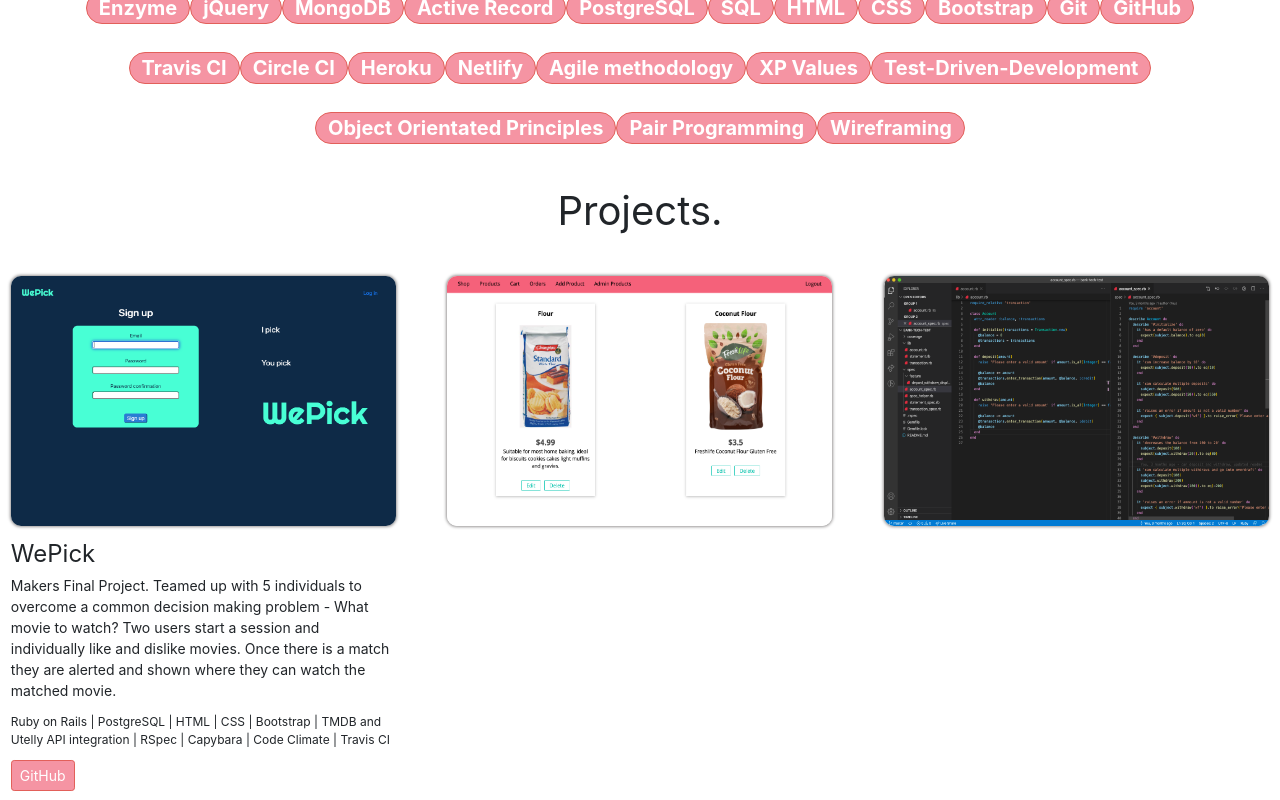
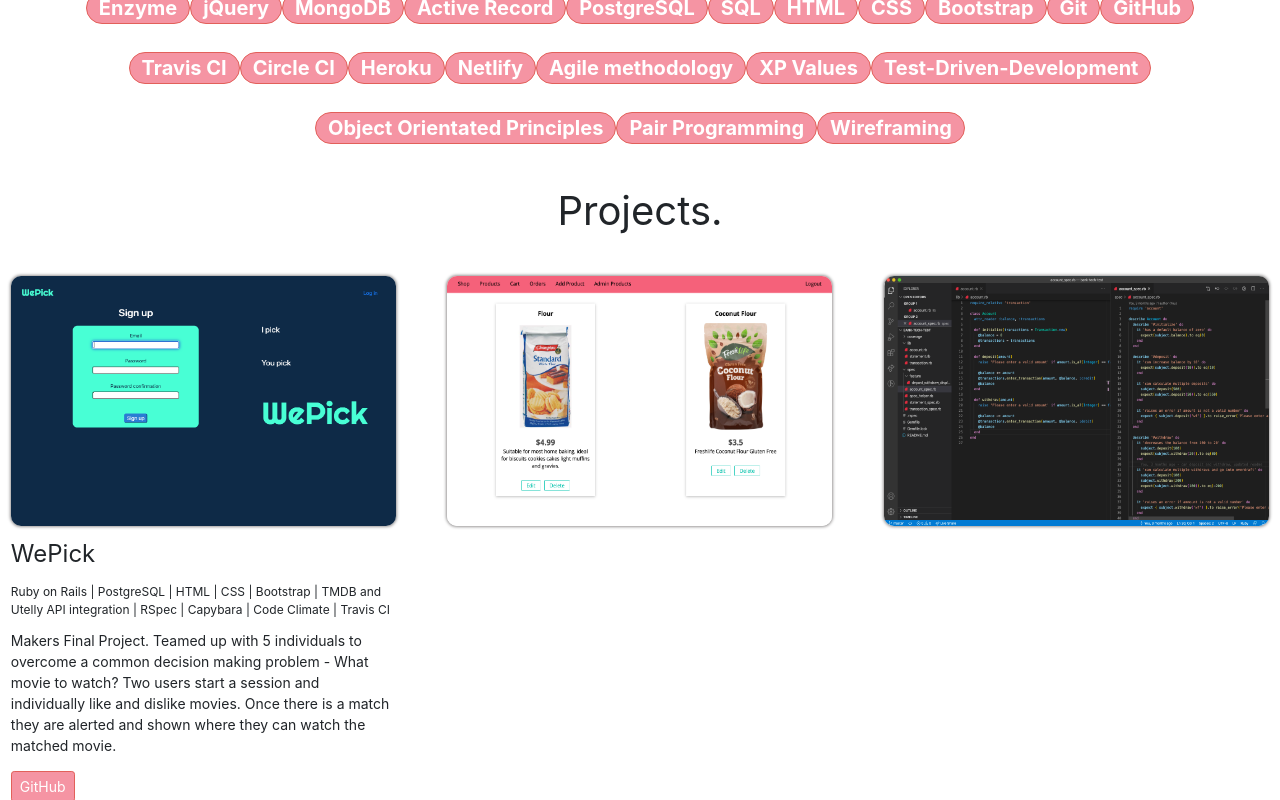
Before and after one commit to hansa-lallu/portfolio, a React (Create React App) app: page / in a window 1280 px wide. Both pictures are taken after a click on the element 203 px from the left and 1041 px from the top of the page. Shown: the part 641-1441 px from the top of the page. Built offline with nearby package versions, Linux system fonts and the light colour scheme.

Commit message:
moved tech stack to underneath title

```diff
--- a/src/components/CardInfo.js
+++ b/src/components/CardInfo.js
@@ -15,8 +15,8 @@ function CardInfo(props) {
   return(
     <animated.div className="h-card-info" style={styles.divFadeIn}>
       <p className='h-card-title'>{props.title}</p>
+      <p className="h-tech-stack" >{props.techStack}</p>
       <p className="h-card-description">{props.description}</p>
-      <p className="h-tech-stack" >{props.techStack}</p>
 
       <Button style={{ ...styles.customButton }} href={props.link} target="_blank" rel="noopener noreferrer" variant="primary" size="sm" >GitHub</Button>
     </animated.div>
--- a/src/index.css
+++ b/src/index.css
@@ -35,7 +35,7 @@ code {
 }
 
 .h-card-description {
-  padding-top: 0.1cm;
+  padding-bottom: 0.4cm;
   font-size: 14px;
   margin: 0px;
 }
```
